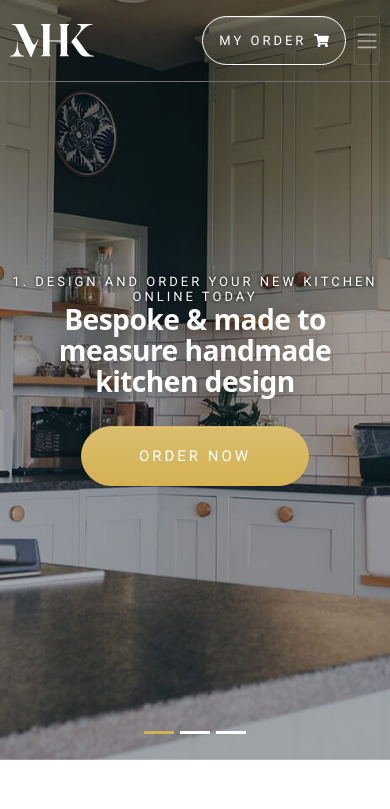
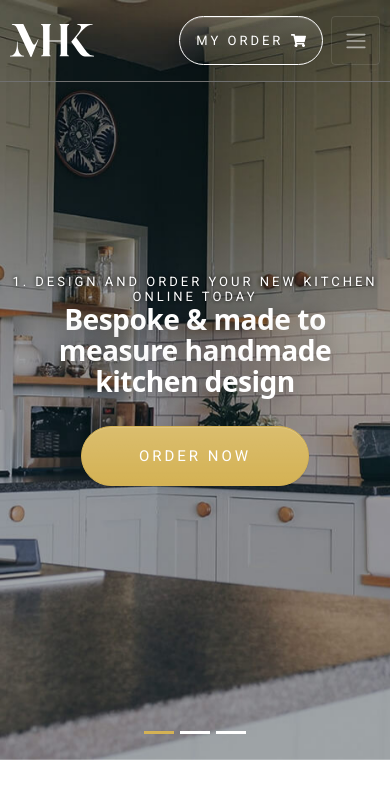
Before and after one commit to PictureElement/front-end-trial, a website built with Vite: page src/index.html in a window 390 px wide. Shown: the top 809 px of the page. Built offline with nearby package versions, Linux system fonts and the light colour scheme.

Commit message:
style(custom-navbar): fix toggler button size after Bootstrap upgrade.

```diff
--- a/src/scss/styles.scss
+++ b/src/scss/styles.scss
@@ -136,6 +136,8 @@
   }
 
   &__toggler {
+    width: 49px;
+    height: 49px;
     border-radius: 4px;
   }
 }
```
